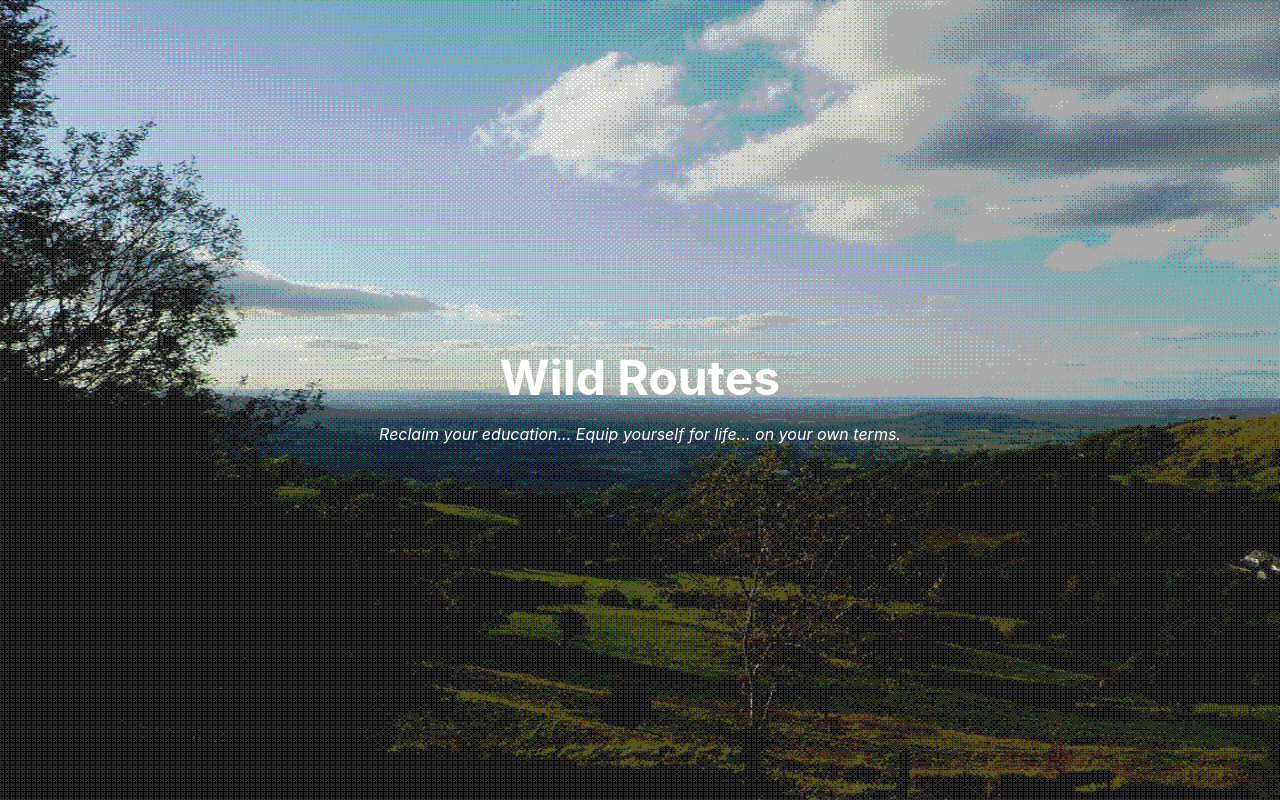
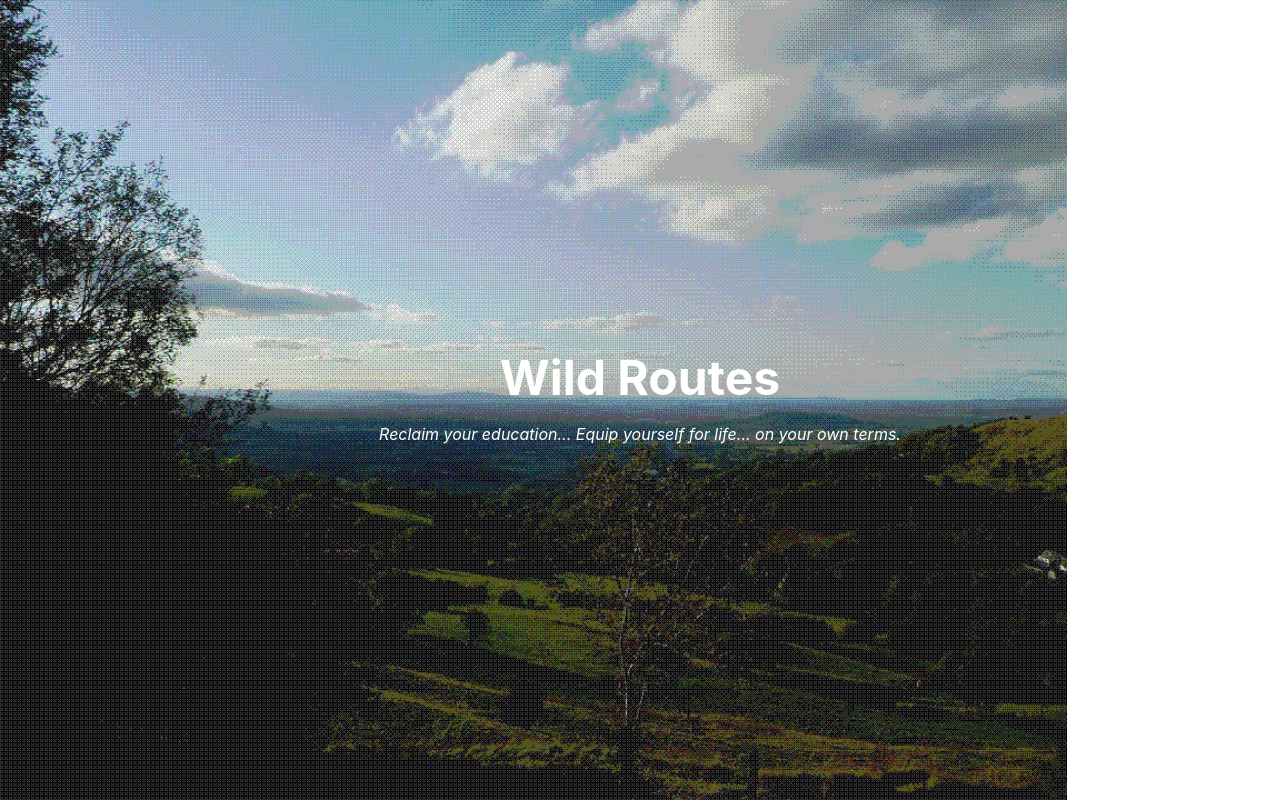
Before and after one commit to WildRoutes/wild-routes, a SvelteKit app: page / in a window 1280 px wide. Built offline with nearby package versions, Linux system fonts and the light colour scheme; what tailwindcss-animation-delay would draw is missing.

Commit message:
add vite imagetools and use for header image

```diff
--- a/package.json
+++ b/package.json
@@ -26,7 +26,8 @@
     "svelte-preprocess": "^4.10.6",
     "tslib": "^2.3.1",
     "typescript": "^4.7.4",
-    "vite": "^3.0.4"
+    "vite": "^3.0.4",
+    "vite-imagetools": "^4.0.5"
   },
   "type": "module",
   "dependencies": {
--- a/src/routes/+page.svelte
+++ b/src/routes/+page.svelte
@@ -1,6 +1,14 @@
+<script lang="ts">
+    import Images from '../../static/images/home.png?width=760;960;1200&format=webp;avif;png&metadata';
+</script>
 <header class="max-h-screen overflow-hidden relative flex items-center content-center">
-    <img class="sm:min-w-full h-screen max-w-none align-middle" src="/images/home.png">
-    <div class="text-center absolute top-0 left-0 right-0 bottom-0 flex flex-col justify-center text-white">
+    <picture>
+        {#each Images as image}
+            <source media="(min-width: {image.width-400}px" srcset={image.src} type="image/{image.format}">
+        {/each}
+        <img  class="sm:min-w-full h-screen max-w-none align-middle" src="/images/home.png" alt="">
+    </picture>
+    <div class="text-center absolute top-0 left-0 right-0 bottom-0 flex flex-col justify-center text-white p-6">
         <h1 class="mb-5 text-5xl font-bold">
             Wild Routes
         </h1>
--- a/vite.config.ts
+++ b/vite.config.ts
@@ -1,8 +1,9 @@
 import { sveltekit } from '@sveltejs/kit/vite';
 import type { UserConfig } from 'vite';
+import { imagetools } from 'vite-imagetools'
 
 const config: UserConfig = {
-  plugins: [sveltekit()]
+  plugins: [sveltekit(), imagetools()]
 };
 
 export default config;
```
Also changed, not shown: 1 other file (tests, documents, lock files or other folders).
